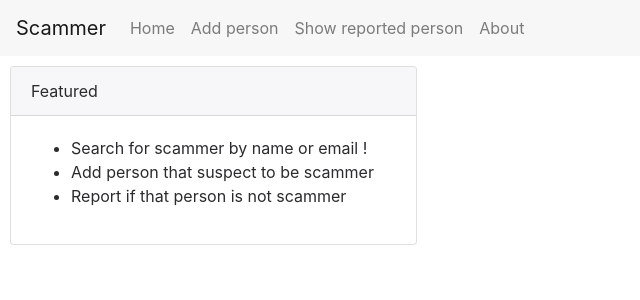
After one commit to sovernut/scammerlist, a Django app: page /about in a window 1280 px wide. The commit adds this page. Shown: the top 300 px of the page, without its empty margins (0-640 px from the left). Run offline with Django 3.2, Linux system fonts and the light colour scheme; some libraries are stand-ins or nearby versions.

Commit message:
add feature page

```diff
--- a/mysite/settings.py
+++ b/mysite/settings.py
@@ -25,7 +25,7 @@ SECRET_KEY = 'y-*q*2_7@g9qd_olxepxqv2(2-2un$ssaff($t5x*6$*fy$a)-'
 # SECURITY WARNING: don't run with debug turned on in production!
 DEBUG = True
 
-ALLOWED_HOSTS = ['gentle-springs-97441.herokuapp.com']
+ALLOWED_HOSTS = ['gentle-springs-97441.herokuapp.com','127.0.0.1']
 
 
 # Application definition
--- a/mysite/urls.py
+++ b/mysite/urls.py
@@ -28,6 +28,7 @@ urlpatterns = [
     url(r'^savereport/(?P<person_id>[0-9]+)$', views.save_reported, name='save_reported'),
     url(r'^report_list$', views.show_reported, name='show_report'),
     url(r'^add_p$', views.addperson, name='addperson'),
+     url(r'^about$', views.show_about, name='About'),
     #url(r'^$', include('scammerlist.urls')),
     url(r'^admin/', admin.site.urls),
 ]
--- /dev/null
+++ b/scammerlist/templates/scammerlist/about.html
@@ -0,0 +1,40 @@
+{% load static %}
+<head>
+<title>Scammer List</title>
+<link rel="stylesheet" href="{% static 'css/bootstrap.min.css' %}">
+<link rel="stylesheet" href="{% static 'css/bootstrap-theme.min.css' %}">
+</head>
+
+<!-- **************START NAVBAR************** -->
+    {% block content %}
+        {% include 'scammerlist/navbar.html' %}
+    {% endblock %}
+<!-- **************STOP NAVBAR************** -->
+
+
+<title>Search for scammer</title>
+
+<div class="container-fluid">
+
+<div class="row">
+  <div class="col-md-4" style="padding:10px">
+    <div class="card">
+      <div class="card-header">
+        Featured
+      </div>
+      <div class="card-block">
+
+
+      <ul class="list">
+          <li>Search for scammer by name or email !</li>
+          <li>Add person that suspect to be scammer</li>
+          <li>Report if that person is not scammer</li>
+       </ul>
+    </div>
+  </div>
+</div>
+</div>
+
+
+
+</div>
--- a/scammerlist/templates/scammerlist/navbar.html
+++ b/scammerlist/templates/scammerlist/navbar.html
@@ -8,6 +8,7 @@
       <a class="nav-item nav-link" href="{% url 'index' %}">Home <span class="sr-only">(current)</span></a>
       <a class="nav-item nav-link" href="{% url 'addperson' %}">Add person</a>
       <a class="nav-item nav-link" href="{% url 'show_report' %}">Show reported person</a>
+      <a class="nav-item nav-link" href="{% url 'About' %}">About</a>
     </div>
   </div>
 </nav>
--- a/scammerlist/views.py
+++ b/scammerlist/views.py
@@ -77,3 +77,6 @@ def addperson(request):
         print("OK")
         return redirect('/') # redirect to homepage
     return render(request,"scammerlist/add.html",{"catalog_all":catalog_all})
+
+def show_about(request):
+    return render(request,"scammerlist/about.html")
```
